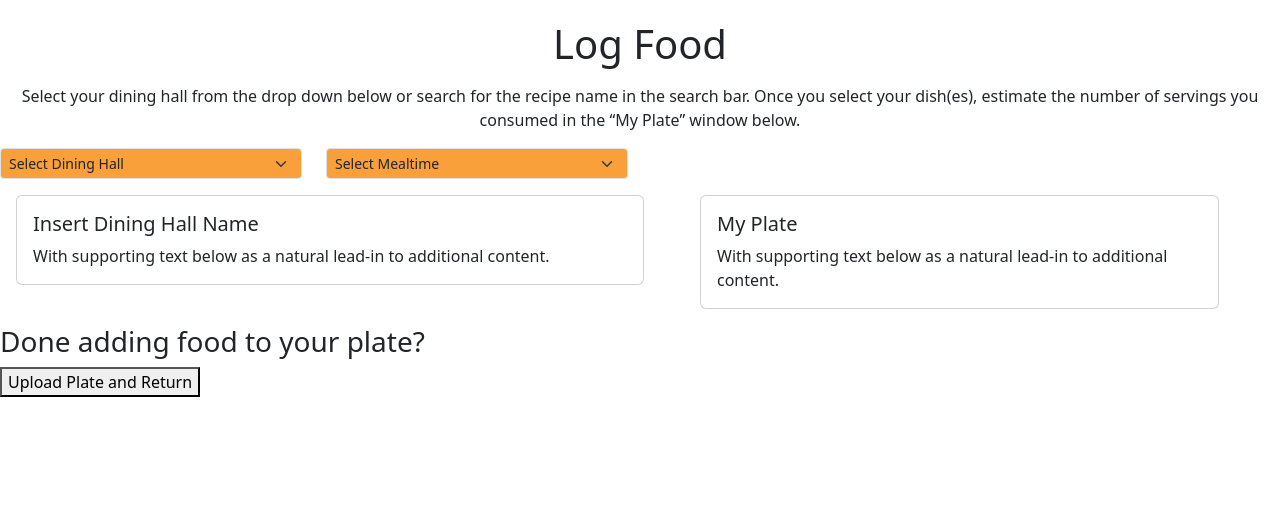
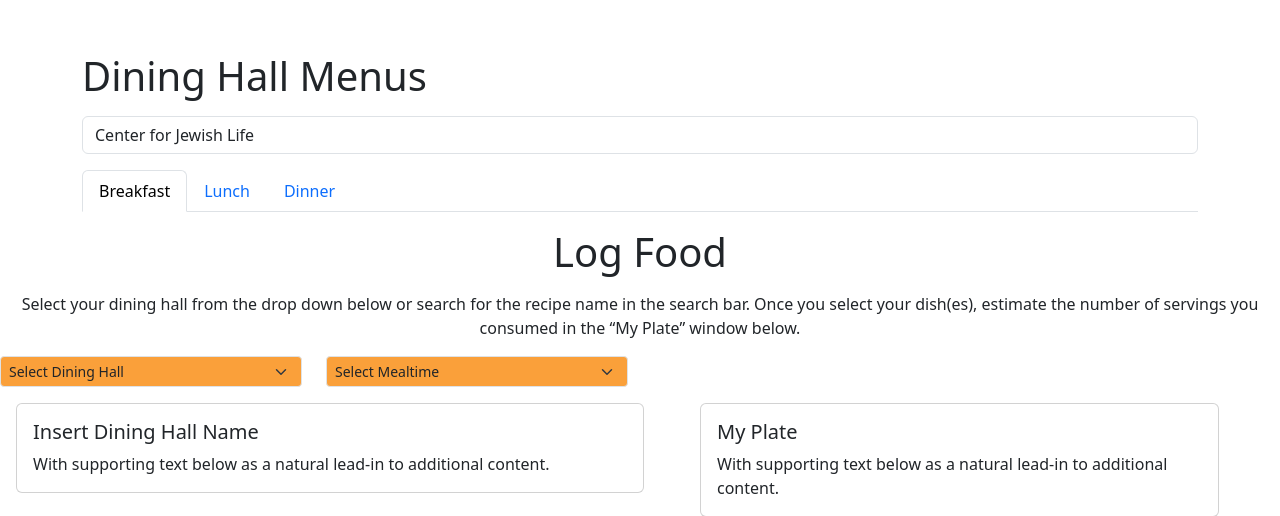
Before and after one commit to TigerAppsOrg/NutriTiger, a Python web app: template templates/logfood.html in a window 1280 px wide. Shown: the part 56-572 px from the top of the page. Run offline with Jinja, Linux system fonts and the light colour scheme; the template is opened without the code that fills it, so the values that code supplies are empty; some libraries are stand-ins or nearby versions.

Commit message:
working on logfoodsearch.html

```diff
--- a/templates/logfood.html
+++ b/templates/logfood.html
@@ -11,6 +11,8 @@
     <title>Log Food</title>
     {% include 'bootstrap.html' %}
 </head>
+
+{% include 'logfoodsearch.html' %}
 
 <body>
     {% include 'navbar.html' %}
--- /dev/null
+++ b/templates/logfoodsearch.html
@@ -0,0 +1,114 @@
+<!--==============================================================-->
+<!-- logfoodsearch.html                                           -->
+<!-- Displays today's meals (dhall drop down + tabs for mealtime) -->
+
+<!--==============================================================-->
+
+
+<!DOCTYPE html>
+<html lang="en">
+<!-- to remove once we add to logfood.html -->
+
+<section>
+    <div class="container mt-5">
+        <h1>Dining Hall Menus</h1>
+        <select id="diningHallSelect" class="form-control my-3">
+
+            <option value="hallA">Center for Jewish Life</option>
+            <option value="hallB">Forbes College</option>
+            <option value="hallC">Graduate College</option>
+            <option value="hallD">New College West & Yeh College</option>
+            <option value="hallE">Rockefeller & Mathey College</option>
+            <option value="hallF">Whitman College</option>
+        </select>
+
+        <!-- Tab Navs -->
+        <ul class="nav nav-tabs" id="mealTimeTab" role="tablist">
+            <li class="nav-item">
+                <a class="nav-link active" id="breakfast-tab" data-toggle="tab" href="#breakfast" role="tab" aria-controls="breakfast" aria-selected="true">Breakfast</a>
+            </li>
+            <li class="nav-item">
+                <a class="nav-link" id="lunch-tab" data-toggle="tab" href="#lunch" role="tab" aria-controls="lunch" aria-selected="false">Lunch</a>
+            </li>
+            <li class="nav-item">
+                <a class="nav-link" id="dinner-tab" data-toggle="tab" href="#dinner" role="tab" aria-controls="dinner" aria-selected="false">Dinner</a>
+            </li>
+        </ul>
+
+        <!-- Tab Content -->
+        <div class="tab-content" id="mealTimeContent">
+            <div class="tab-pane fade show active" id="breakfast" role="tabpanel" aria-labelledby="breakfast-tab">
+                <!-- Breakfast content goes here -->
+
+            </div>
+            <div class="tab-pane fade" id="lunch" role="tabpanel" aria-labelledby="lunch-tab">
+                <!-- Lunch content goes here -->
+            </div>
+            <div class="tab-pane fade" id="dinner" role="tabpanel" aria-labelledby="dinner-tab">
+                <!-- Dinner content goes here -->
+            </div>
+        </div>
+    </div>
+
+    <!-- Bootstrap JS, Popper.js, and jQuery -->
+    <script src="https://code.jquery.com/jquery-3.5.1.slim.min.js"></script>
+    <script src="https://cdn.jsdelivr.net/npm/@popperjs/core@2.5.2/dist/umd/popper.min.js"></script>
+    <script src="https://stackpath.bootstrapcdn.com/bootstrap/4.5.2/js/bootstrap.min.js"></script>
+    <script src="script.js"></script>
+    <script>
+        document.addEventListener('DOMContentLoaded', function() {
+            // Event listener for the dropdown selection change
+            document.getElementById('diningHallSelect').addEventListener('change', function() {
+                var selectedHall = this.value; // Get the value of the selected option
+
+                // Message
+                console.log("Selected dining hall:", selectedHall);
+
+                // Make an AJAX request
+                fetchMenuData(selectedHall);
+            });
+        });
+        // function handleError() {
+        //     alert("Error: Failed to fetch data from server");
+        // }
+        // function handleResponse() {
+        //     if (this.status !== 200) {
+        //         alert('Error: Failed to fetch data from server');
+        //         return;
+        //     }
+        //     let resultsDiv = document.getElementById('');
+        // }
+        function fetchMenuData(hallId) {
+            // Example AJAX request to fetch data based on the selected dining hall
+            // This URL is just an example; you'll need to replace it with your actual data source
+            // let encodedhallId = encodeURIComponent(hallId);
+            // let url = '/logfood?dhall=' + encodedhallId;
+            // let request = new XMLHttpRequest();
+            // request.onload = handleResponse;
+            // request.onerror = handleError;
+            // request.open('GET', url);
+            // request.send();
+
+            // not sure what to the url should be
+
+            var url = '/logfood'
+
+
+            fetch(url)
+            .then(response => response.json())
+            .then(data => {
+                // Assuming data structure is { breakfast: [], lunch: [], dinner: [] }
+                updateMealContent('breakfast', data.breakfast);
+                updateMealContent('lunch', data.lunch);
+                updateMealContent('dinner', data.dinner);
+            })
+            .catch(error => console.error('Error fetching data:', error));
+        }
+
+        function updateMealContent(meal, items) {
+            const container = document.getElementById(meal);
+            container.innerHTML = ''; // Clear existing content
+        }
+    </script>
+</section>
+</html>
```
Also changed, not shown: 1 other file.
